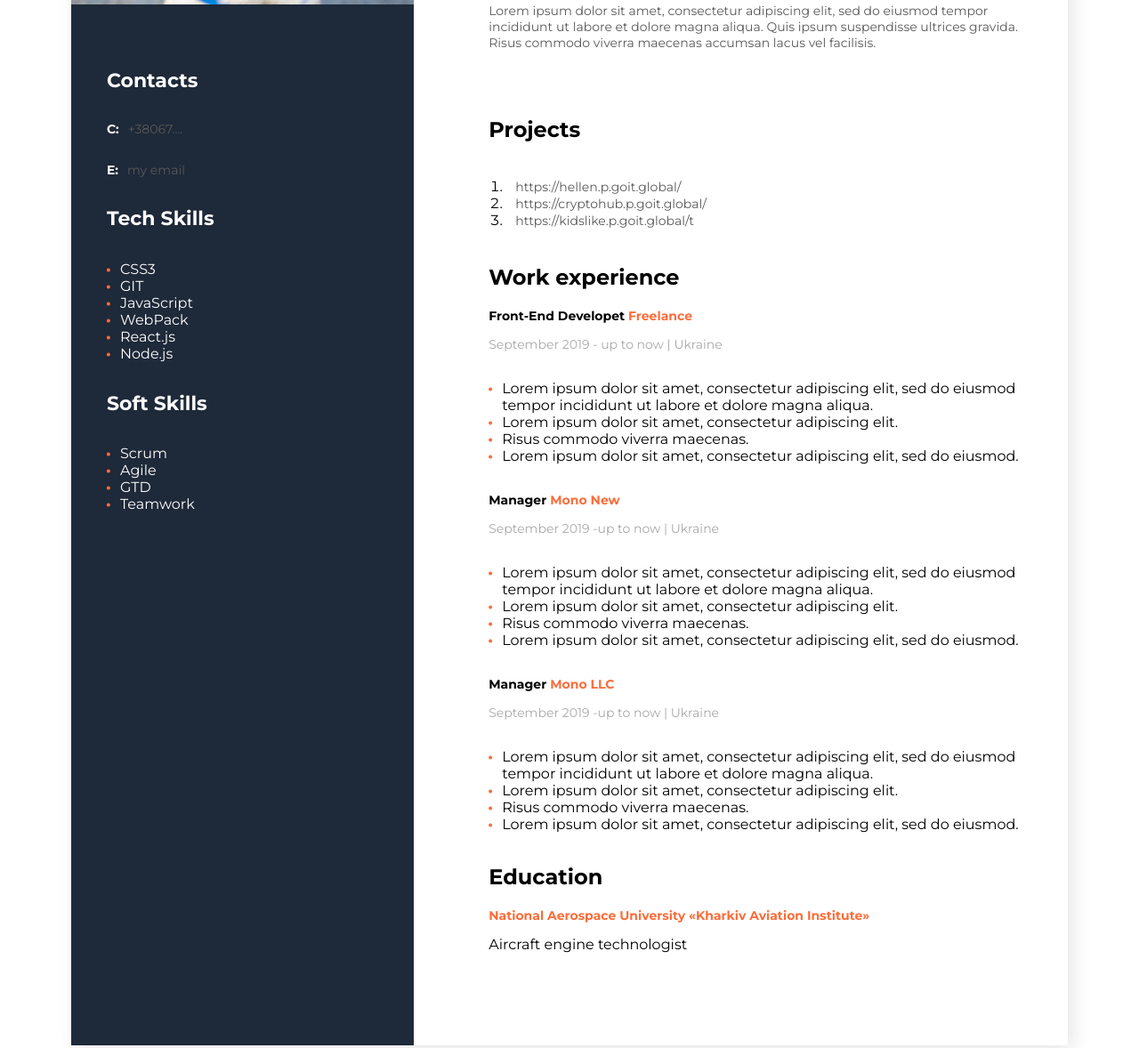
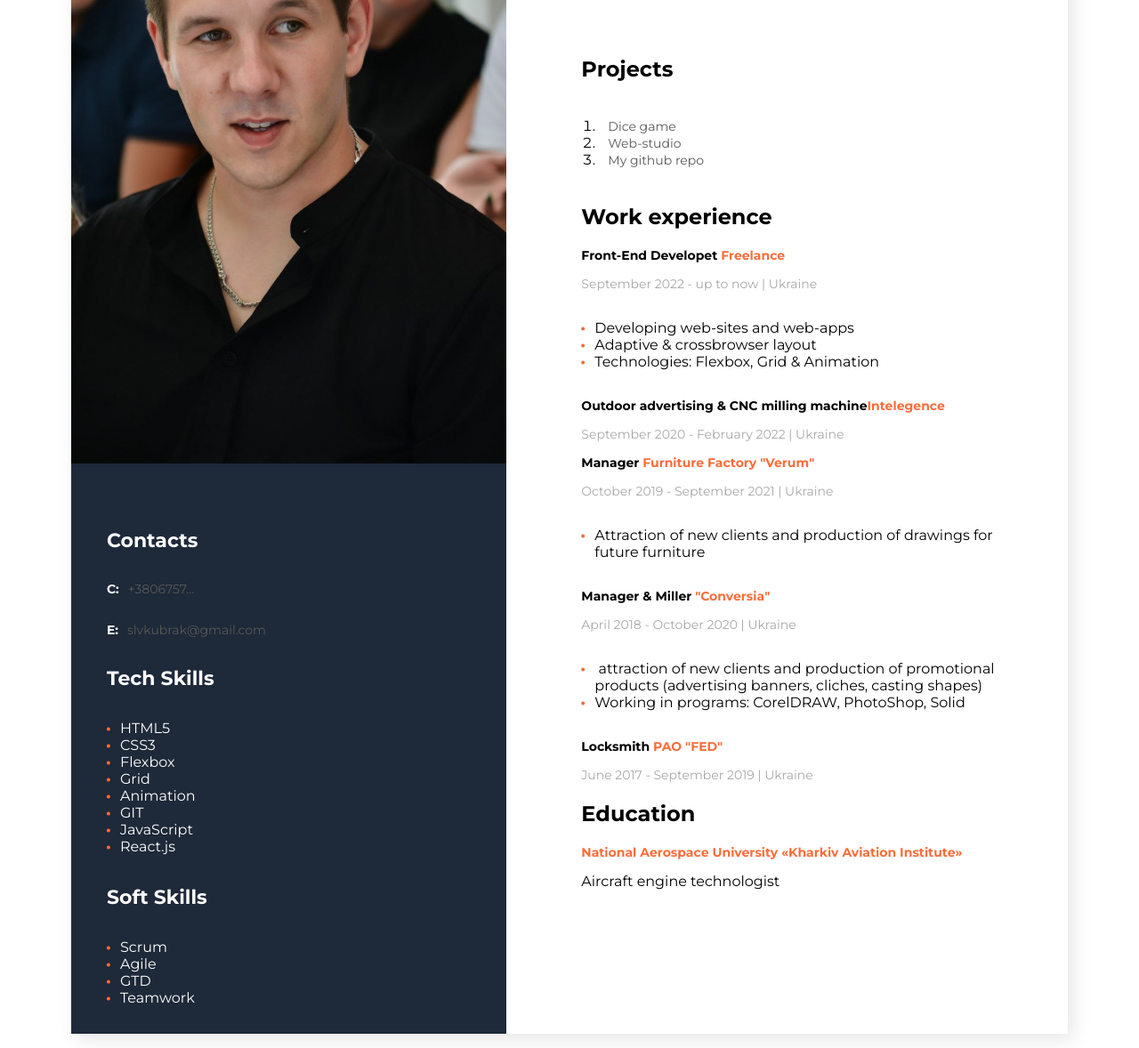
Before and after one commit to slvkubrak22/My-CV, a plain HTML site: page index.html in a window 1280 px wide. Shown: the part 292-1470 px from the top of the page at 89% size. Drawn offline with Linux system fonts and the light colour scheme.

Commit message:
added info

```diff
--- a/index.html
+++ b/index.html
@@ -4,15 +4,17 @@
   <meta charset="UTF-8">
   <meta http-equiv="X-UA-Compatible" content="IE=edge">
   <meta name="viewport" content="width=device-width, initial-scale=1.0">
+  <link rel="shortcut icon" type="image/png" href="img/my-photo.jpg" />
   <link href="https://fonts.googleapis.com/css2?family=Montserrat:ital,wght@0,100;0,200;0,300;0,400;0,500;0,600;0,700;0,800;0,900;1,100;1,200;1,300;1,400;1,500;1,600;1,700;1,800;1,900&display=swap" rel="stylesheet">
   <link rel="stylesheet" href="/style.css">
+
 
   <title>Vyacheslav</title>
 </head>
 <body>
   <div class="content flex">
     <aside>
-      <img src="/img/puppy.jpg" alt="my photo">
+      <img src="/img/my-photo.jpg" alt="my-photo">
       <div class="sidebar_info">
         <h2 class>
           Contacts
@@ -21,25 +23,27 @@
           <p>
             C:
           </p>
-          <a href="tel: +38067....">+38067....</a>
+          <a href="tel: +38067....">+3806757...</a>
         </div>
         <div class="flex contact_info">
           <p>
             E:
           </p>
-          <a href="mailto: myeamil">my email</a>
+          <a href="mailto:slvkubrak@gmail.com">slvkubrak@gmail.com</a>
         </div>
         <div class="tech_skills">
           <h2>
             Tech Skills
           </h2>
           <ul>
+            <li>HTML5</li>
             <li>CSS3</li>
+            <li>Flexbox</li>
+            <li>Grid</li>
+            <li>Animation</li>
             <li>GIT</li>
             <li>JavaScript</li>
-            <li>WebPack</li>
             <li>React.js</li>
-            <li>Node.js</li>
           </ul>
         </div>
         <div class="soft_skills">
@@ -62,18 +66,16 @@
           Vyacheslav Kubrak
         </h1>
         <p>
-          Lorem ipsum dolor sit amet, consectetur adipiscing elit, sed do eiusmod tempor incididunt ut labore et dolore magna aliqua.
-          Quis ipsum suspendisse ultrices gravida.
-          Risus commodo viverra maecenas accumsan lacus vel facilisis.
+
         </p>
         <div class="projects">
           <h2>
             Projects
           </h2>
           <ol>
-            <li><a href="">https://hellen.p.goit.global/</a></li>
-            <li><a href="">https://cryptohub.p.goit.global/</a></li>
-            <li><a href="">https://kidslike.p.goit.global/t</a></li>
+            <li><a href="https://beamish-haupia-2aaac5.netlify.app" target="_blank">Dice game</a></li>
+            <li><a href="https://dainty-croquembouche-5b8bf6.netlify.app" target="_blank">Web-studio</a></li>
+            <li><a href="https://github.com/slvkubrak22?tab=repositories" target="_blank">My github repo</a></li>
           </ol>
         </div>
         <div class="work_experience">
@@ -84,37 +86,58 @@
             <h3>
               Front-End Developet <span class="color_text">Freelance</span>
             </h3>
-            <p class="work_period">September 2019 - up to now  |  Ukraine</p>
+            <p class="work_period">September 2022 - up to now  |  Ukraine</p>
             <ul>
+              <li>Developing web-sites and web-apps</li>
+              <li>Adaptive & crossbrowser layout</li>
+              <li>Technologies: Flexbox, Grid & Animation</li>
+            </ul>
+          </div>
+          <div class="previous_work">
+            <h3>
+              Outdoor advertising & CNC milling machine<span class="color_text">Intelegence</span>
+            </h3>
+            <p class="work_period">September 2020 - February 2022  |  Ukraine</p>
+            <!-- <ul>
               <li>Lorem ipsum dolor sit amet, consectetur adipiscing elit, sed do eiusmod tempor incididunt ut labore et dolore magna aliqua. </li>
               <li>Lorem ipsum dolor sit amet, consectetur adipiscing elit.</li>
               <li>Risus commodo viverra maecenas.</li>
               <li>Lorem ipsum dolor sit amet, consectetur adipiscing elit, sed do eiusmod.</li>
+            </ul> -->
+          </div>
+          <div class="previous_work">
+            <h3>
+              Manager <span class="color_text">Furniture Factory "Verum"</span>
+            </h3>
+            <p class="work_period">October 2019 - September 2021  |  Ukraine</p>
+            <ul>
+              <li>Attraction of new clients and production of drawings for future furniture</li>
             </ul>
           </div>
           <div class="previous_work">
             <h3>
-              Manager <span class="color_text">Mono New</span>
+              Manager & Miller <span class="color_text">"Conversia"</span>
             </h3>
-            <p class="work_period">September 2019 -up to now  |  Ukraine</p>
+            <p class="work_period">April 2018 - October 2020  |  Ukraine</p>
             <ul>
+              <li>
+                attraction of new clients and production of promotional products (advertising banners, cliches, casting shapes)
+              </li>
+              <li>Working in programs: CorelDRAW, PhotoShop, Solid</li>
+
+            </ul>
+          </div>
+          <div class="previous_work">
+            <h3>
+              Locksmith <span class="color_text">PAO "FED"</span>
+            </h3>
+            <p class="work_period">June 2017 - September 2019  |  Ukraine</p>
+            <!-- <ul>
               <li>Lorem ipsum dolor sit amet, consectetur adipiscing elit, sed do eiusmod tempor incididunt ut labore et dolore magna aliqua. </li>
               <li>Lorem ipsum dolor sit amet, consectetur adipiscing elit.</li>
               <li>Risus commodo viverra maecenas.</li>
               <li>Lorem ipsum dolor sit amet, consectetur adipiscing elit, sed do eiusmod.</li>
-            </ul>
-          </div>
-          <div class="previous_work">
-            <h3>
-              Manager <span class="color_text">Mono LLC</span>
-            </h3>
-            <p class="work_period">September 2019 -up to now  |  Ukraine</p>
-            <ul>
-              <li>Lorem ipsum dolor sit amet, consectetur adipiscing elit, sed do eiusmod tempor incididunt ut labore et dolore magna aliqua. </li>
-              <li>Lorem ipsum dolor sit amet, consectetur adipiscing elit.</li>
-              <li>Risus commodo viverra maecenas.</li>
-              <li>Lorem ipsum dolor sit amet, consectetur adipiscing elit, sed do eiusmod.</li>
-            </ul>
+            </ul> -->
           </div>
         </div>
        <div class="pad_bottom">
```
Also changed, not shown: img/my-photo.jpg (added).
